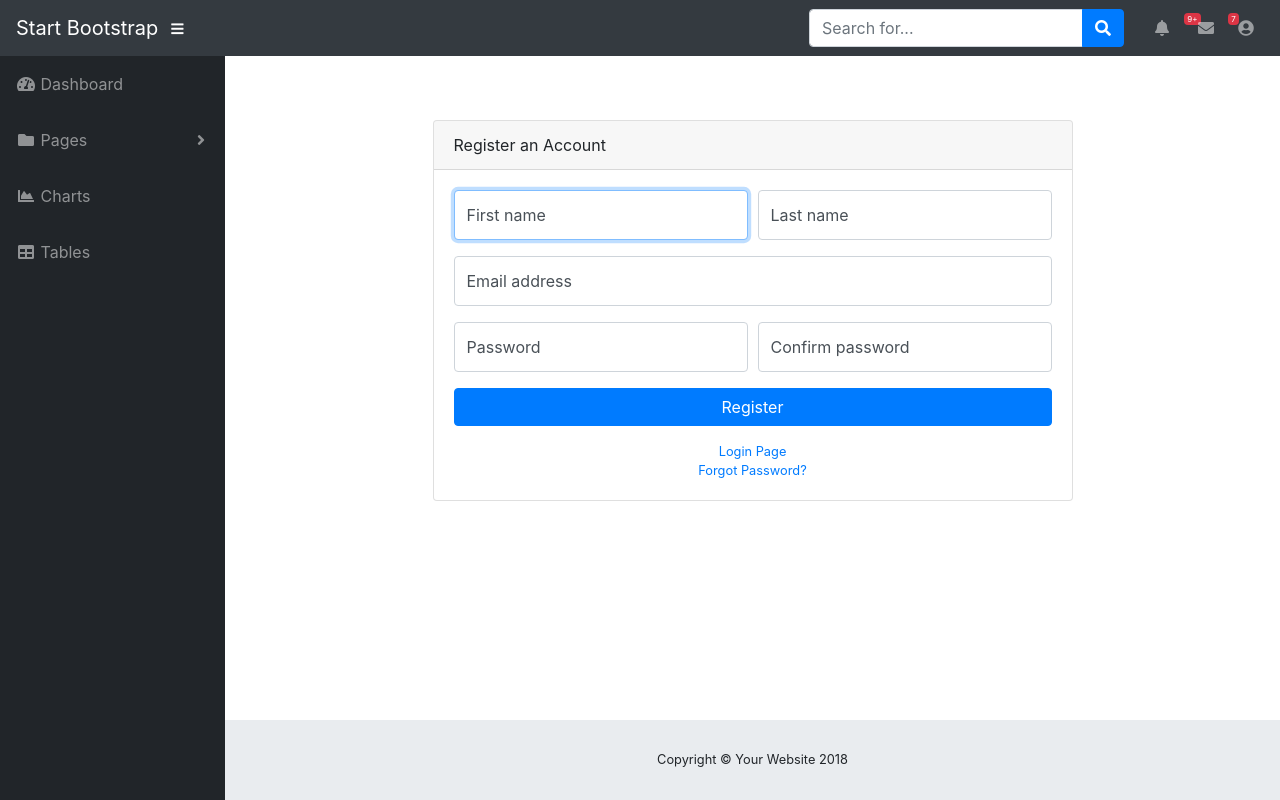
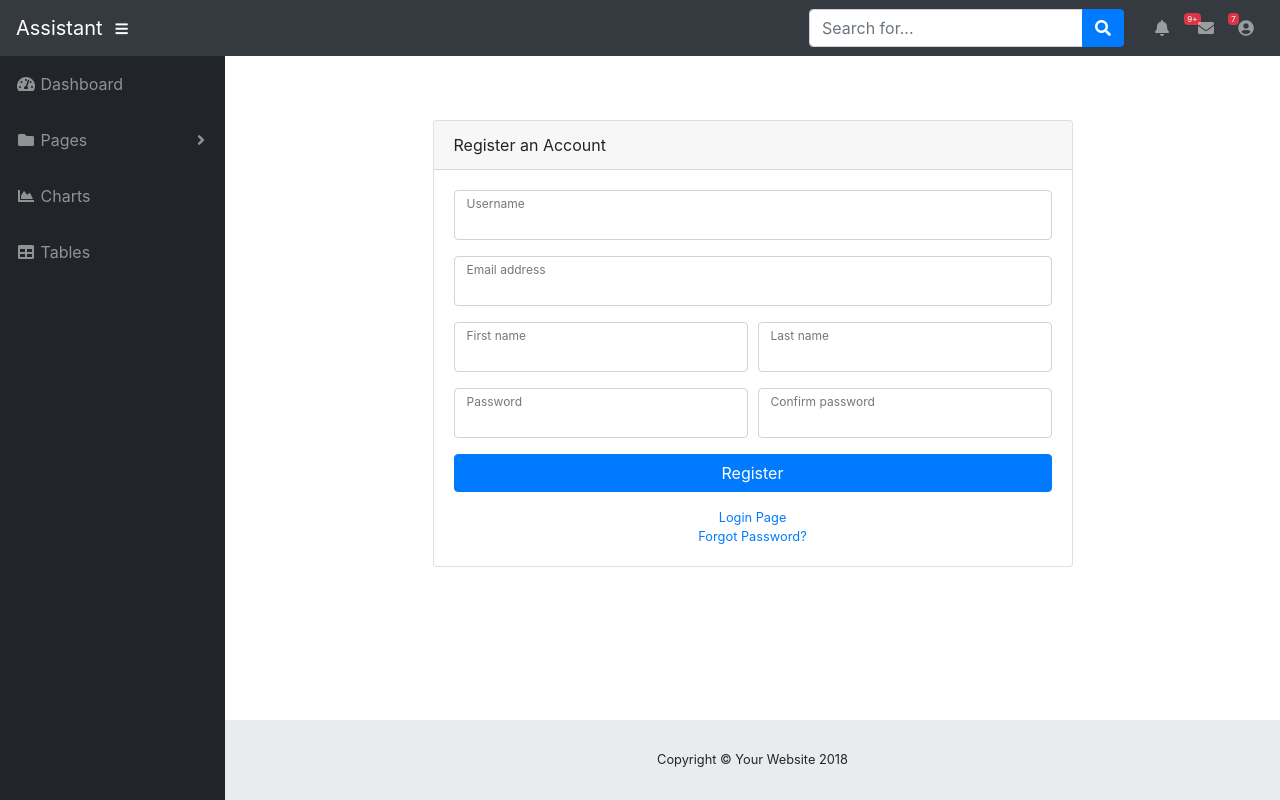
Before and after one commit to anelkasam/assistant_django, a Django app: template assistant/auth_extension/templates/register.html in a window 1280 px wide. Run offline with Django 3.2, Linux system fonts and the light colour scheme; the template is opened without the code that fills it: values named after a table or form of the project are taken from there, others are empty; some libraries are stand-ins or nearby versions.

Commit message:
Add register, login, logout

```diff
--- a/assistant/assistant/settings.py
+++ b/assistant/assistant/settings.py
@@ -37,6 +37,7 @@ INSTALLED_APPS = [
     'django.contrib.sessions',
     'django.contrib.messages',
     'django.contrib.staticfiles',
+    'widget_tweaks',
     'auth_extension',
     'budget',
     'main'
--- a/assistant/auth_extension/forms.py
+++ b/assistant/auth_extension/forms.py
@@ -0,0 +1,32 @@
+from django import forms
+from django.contrib.auth.models import User
+
+
+class RegisterForm(forms.Form):
+    """
+    Create registration form
+    """
+    username = forms.CharField(label='Username', max_length=20)
+    email = forms.EmailField(label='Email address')
+    first_name = forms.CharField(label='First name', max_length=20, required=False)
+    last_name = forms.CharField(label='Last name', max_length=30, required=False)
+    password = forms.CharField(widget=forms.PasswordInput(), label='Password')
+    password2 = forms.CharField(widget=forms.PasswordInput(), label='Confirm password')
+
+    def clean(self):
+        """
+        Check that given email isn't in the database
+        Check if password equals to password2
+        """
+        cleaned_data = super().clean()
+        email = cleaned_data.get('email')
+        if User.objects.filter(email=email):
+            self.add_error('email', 'User with given email address is already registered.')
+
+        if self.cleaned_data.get('password') != self.cleaned_data.get('password2'):
+            self.add_error('password2', 'Please check the confirmation password.')
+
+
+class LoginForm(forms.Form):
+    username = forms.CharField(label='Username', max_length=20)
+    password = forms.CharField(widget=forms.PasswordInput(), label='Password')
--- a/assistant/auth_extension/templates/register.html
+++ b/assistant/auth_extension/templates/register.html
@@ -6,50 +7,82 @@
     <div class="card card-register mx-auto mt-5">
         <div class="card-header">Register an Account</div>
         <div class="card-body">
-          <form>
+            <form action="{% url 'register' %}" method="post">
+                {% csrf_token %}
+                <div class="form-group">
+                    {% for error in form.username.errors %}
+                    <div class="alert alert-danger">
+                        <strong>{{ error|escape }}</strong>
+                    </div>
+                    {% endfor %}
+                    <div class="form-label-group">
+                        {{ form.username|add_class:'form-control' }}
+                        <label for="{{ form.username.id_for_label }}">Username</label>
+                    </div>
+                </div>
+                <div class="form-group">
+                    {% for error in form.email.errors %}
+                    <div class="alert alert-danger">
+                        <strong>{{ error|escape }}</strong>
+                    </div>
+                    {% endfor %}
+                    <div class="form-label-group">
+                        {{ form.email|add_class:'form-control' }}
+                        <label for="{{ form.email.id_for_label }}">Email address</label>
+                    </div>
+                </div>
                 <div class="form-group">
                     <div class="form-row">
                         <div class="col-md-6">
+                            {% for error in form.first_name.errors %}
+                            <div class="alert alert-danger">
+                                <strong>{{ error|escape }}</strong>
+                            </div>
+                            {% endfor %}
                             <div class="form-label-group">
-                    <input type="text" id="firstName" class="form-control" placeholder="First name" required="required" autofocus="autofocus">
-                    <label for="firstName">First name</label>
+                                {{ form.first_name|add_class:'form-control' }}
+                                <label for="{{ form.first_name.id_for_label }}">First name</label>
                             </div>
                         </div>
                         <div class="col-md-6">
+                            {% for error in form.last_name.errors %}
+                            <div class="alert alert-danger">
+                                <strong>{{ error|escape }}</strong>
+                            </div>
+                            {% endfor %}
                             <div class="form-label-group">
-                    <input type="text" id="lastName" class="form-control" placeholder="Last name" required="required">
-                    <label for="lastName">Last name</label>
+                                {{ form.last_name|add_class:'form-control' }}
+                                <label for="{{ form.last_name.id_for_label }}">Last name</label>
                             </div>
                         </div>
                     </div>
                 </div>
                 <div class="form-group">
-              <div class="form-label-group">
-                <input type="email" id="inputEmail" class="form-control" placeholder="Email address" required="required">
-                <label for="inputEmail">Email address</label>
+                    {% for error in form.password2.errors %}
+                    <div class="alert alert-danger">
+                        <strong>{{ error|escape }}</strong>
                     </div>
-            </div>
-            <div class="form-group">
+                    {% endfor %}
                     <div class="form-row">
                         <div class="col-md-6">
                             <div class="form-label-group">
-                    <input type="password" id="inputPassword" class="form-control" placeholder="Password" required="required">
-                    <label for="inputPassword">Password</label>
+                                {{ form.password|add_class:'form-control' }}
+                                <label for="{{ form.password.id_for_label }}">Password</label>
                             </div>
                         </div>
                         <div class="col-md-6">
                             <div class="form-label-group">
-                    <input type="password" id="confirmPassword" class="form-control" placeholder="Confirm password" required="required">
-                    <label for="confirmPassword">Confirm password</label>
+                                {{ form.password2|add_class:'form-control' }}
+                                <label for="{{ form.password2.id_for_label }}">Confirm password</label>
                             </div>
                         </div>
                     </div>
                 </div>
-            <a class="btn btn-primary btn-block" href="login.html">Register</a>
+                <button type="submit" class="btn btn-primary btn-block">Register</button>
             </form>
             <div class="text-center">
-            <a class="d-block small mt-3" href="login.html">Login Page</a>
-            <a class="d-block small" href="forgot-password.html">Forgot Password?</a>
+                <a class="d-block small mt-3" href="{% url 'login' %}">Login Page</a>
+                <a class="d-block small" href="#">Forgot Password?</a>
             </div>
         </div>
     </div>
--- a/assistant/auth_extension/urls.py
+++ b/assistant/auth_extension/urls.py
@@ -4,7 +4,7 @@ from . import views
 
 
 urlpatterns = [
-    path('register', views.register, name='register'),
-    path('login', views.login_user, name='login'),
-    path('logout', views.logout_user, name='logout')
+    path('register/', views.register, name='register'),
+    path('login/', views.login_user, name='login'),
+    path('logout/', views.logout_user, name='logout')
 ]
--- a/assistant/main/templates/base.html
+++ b/assistant/main/templates/base.html
@@ -29,7 +29,7 @@
 
 <nav class="navbar navbar-expand navbar-dark bg-dark static-top">
 
-    <a class="navbar-brand mr-1" href="index.html">Start Bootstrap</a>
+    <a class="navbar-brand mr-1" href="{% url 'index' %}">Assistant</a>
 
     <button class="btn btn-link btn-sm text-white order-1 order-sm-0" id="sidebarToggle" href="#">
         <i class="fas fa-bars"></i>
--- a/assistant/requirements.txt
+++ b/assistant/requirements.txt
@@ -1,4 +1,5 @@
 Django
+django-widget-tweaks
 gevent
 gunicorn
-psycopg2
+psycopg2-binary
```
Also changed, not shown: other parts of assistant/auth_extension/templates/register.html (+1 -0 lines), other parts of assistant/main/templates/base.html (+8 -3 lines), assistant/auth_extension/models.py (+8 -1 lines), assistant/auth_extension/templates/login.html (+18 -44 lines), assistant/auth_extension/views.py (+47 -4 lines). Lines whose indentation alone changed are shown as unchanged.
